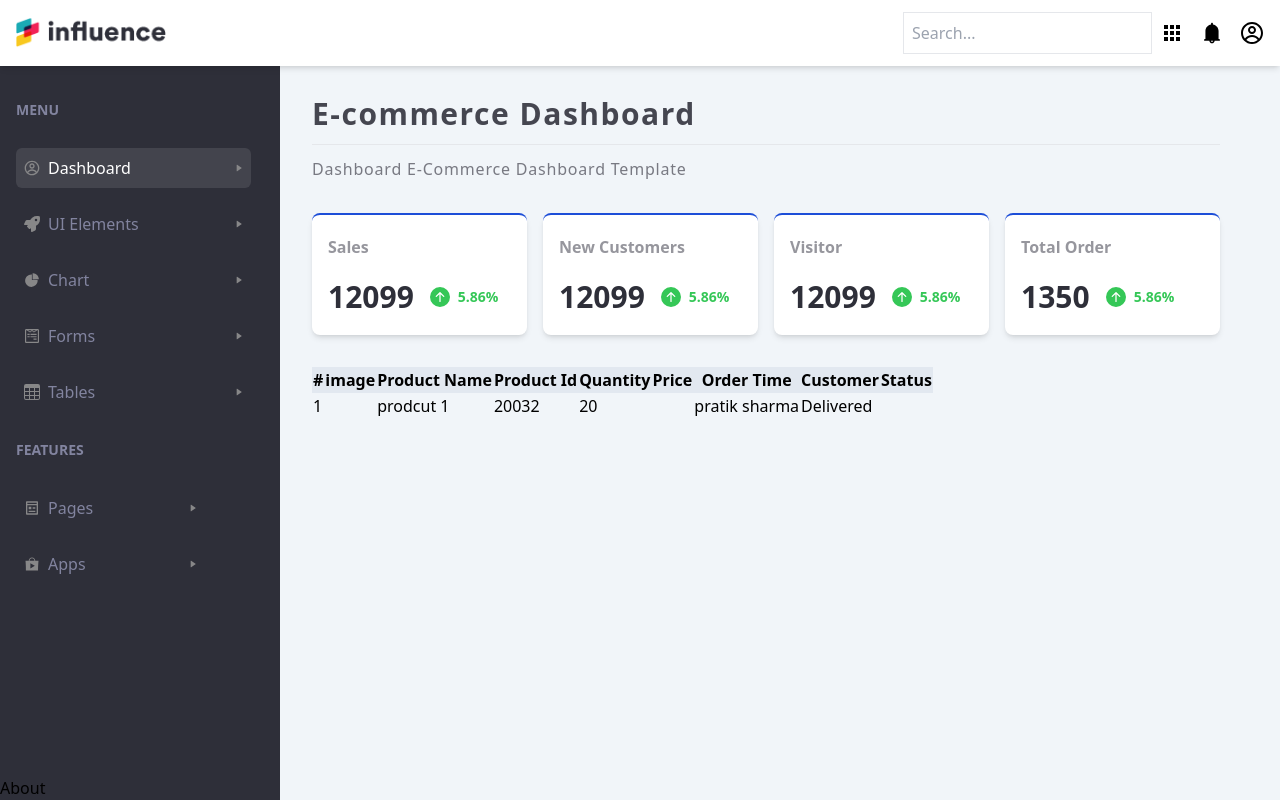
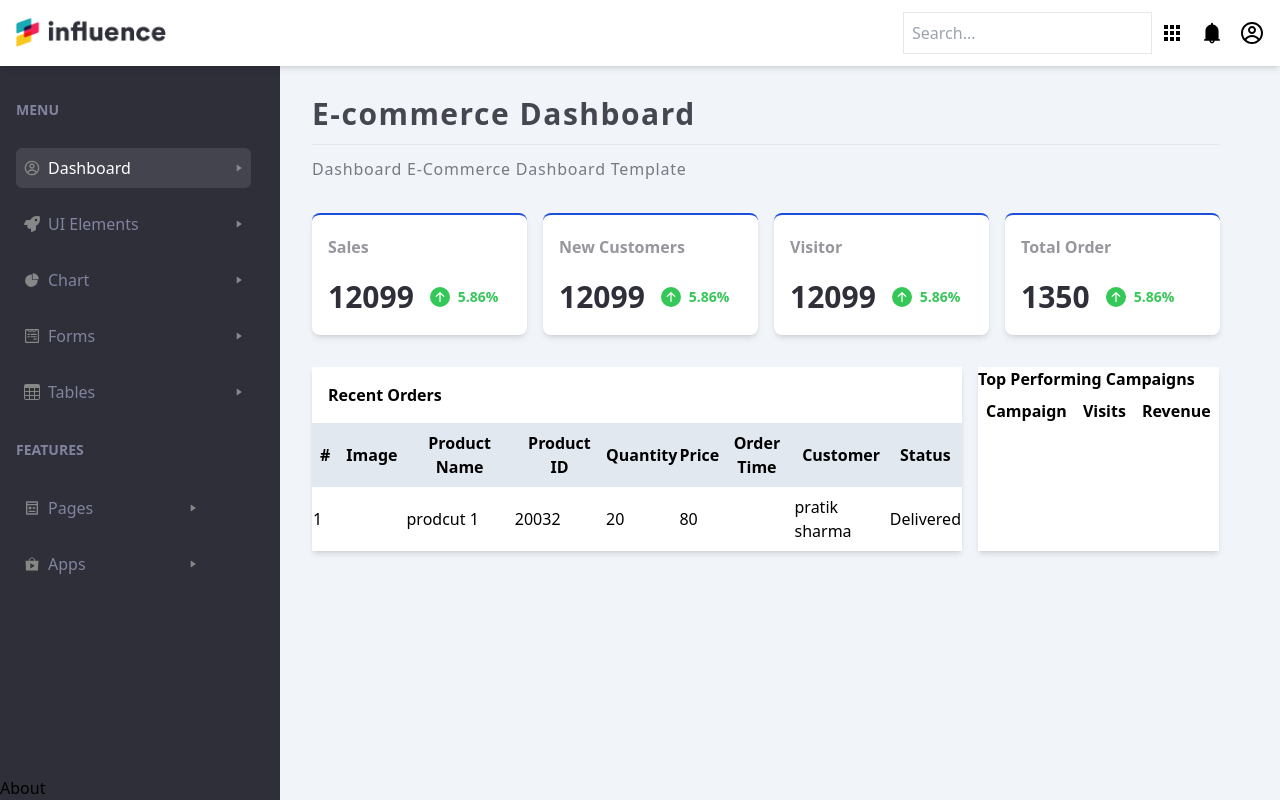
Before and after one commit to Kkrish7654/cybertize-influence, a Next.js app: page / in a window 1280 px wide. Built offline with nearby package versions, Linux system fonts and the light colour scheme.

Commit message:
recentOrderSection one

```diff
--- a/components/Cards/Dashboard.jsx
+++ b/components/Cards/Dashboard.jsx
@@ -33,37 +33,63 @@ const RecentOrdersSection = () => {
 
   ]
   return (
-    <table className='mt-8'>
-      <thead className=' bg-slate-200'>
-        <tr className='px-4'>
-          <th>#</th>
-          <th>image</th>
-          <th>Product Name</th>
-          <th>Product Id</th>
-          <th>Quantity</th>
-          <th>Price</th>
-          <th>Order Time</th>
-          <th>Customer</th>
-          <th>Status</th>
+    <div className='mt-8 flex gap-4'>
+    <div className='max-w-[650px] bg-white shadow-md'>
+      <h2 className='py-4 px-4 font-semibold'>Recent Orders</h2>
+    <table className="w-full">
+  <thead className="bg-slate-200">
+    <tr className="space-x-4">
+      <th className="py-2 px-2">#</th>
+      <th className="py-2 px-2">Image</th>
+      <th className="py-2 px-2">Product Name</th>
+      <th className="py-2 px-2">Product ID</th>
+      <th className="py-2">Quantity</th>
+      <th className="py-2">Price</th>
+      <th className="py-2">Order Time</th>
+      <th className="py-2">Customer</th>
+      <th className="py-2">Status</th>
+    </tr>
+  </thead>
+  <tbody>
+    {data.map((item) => (
+      <tr key={item.id}>
+        <td className="py-2">{item.id}</td>
+        <td className="py-2">{item.image}</td>
+        <td className="py-2">{item.productName}</td>
+        <td className="py-2">{item.productId}</td>
+        <td className="py-2">{item.quantity}</td>
+        <td className="py-2">{item.price}</td>
+        <td className="py-2">{item.orderTime}</td>
+        <td className="py-2">{item.customer}</td>
+        <td className="py-2">{item.status}</td>
+      </tr>
+    ))}
+  </tbody>
+</table>
+
+{/** right container of recent Orders {performing campaigns} */}
+
+</div>
+<div className='bg-white shadow-md'>
+  <h2 className='font-semibold'>Top Performing Campaigns </h2>
+  <div>
+    <table>
+      <thead>
+        <tr className=''>
+          <th className='p-2'>Campaign</th>
+          <th className='p-2'>Visits</th>
+          <th className='p-2'>Revenue</th>
         </tr>
       </thead>
+
       <tbody>
-        {
-          data.map((item) => (
-            <tr key={item.id}>
-              <td>{item.id}</td>
-              <td>{item.image}</td>
-              <td>{item.productName}</td>
-              <td>{item.productId}</td>
-              <td>{item.quantity}</td>
-              <td>{item.orderTime}</td>
-              <td>{item.customer}</td>
-              <td>{item.status}</td>
-            </tr>
-          ))
-        }
+
       </tbody>
     </table>
+  </div>
+</div>
+</div>
+
   )
 }
 
```
